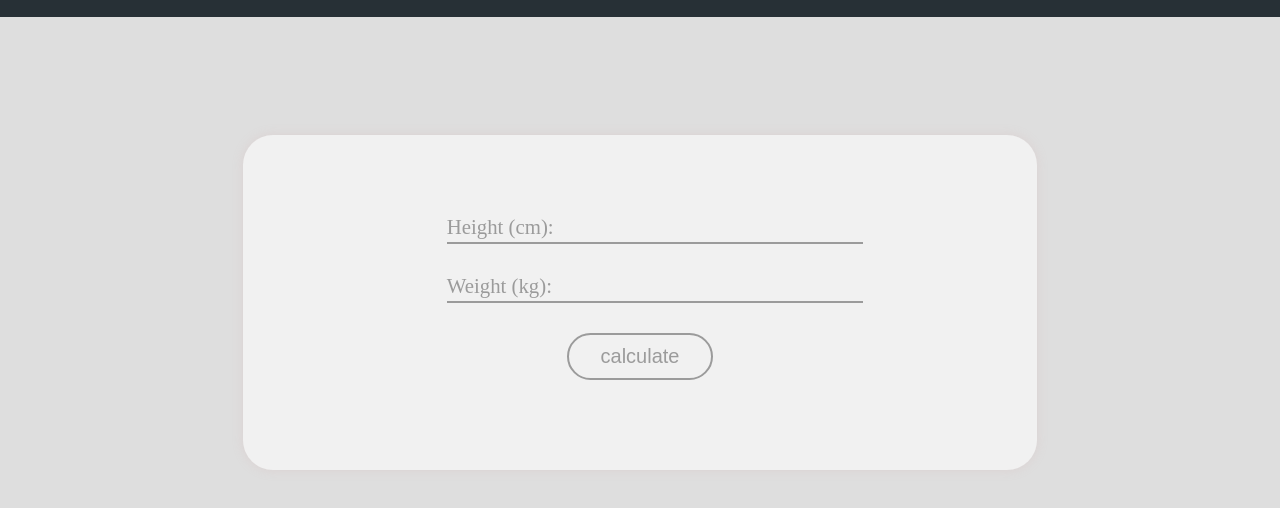
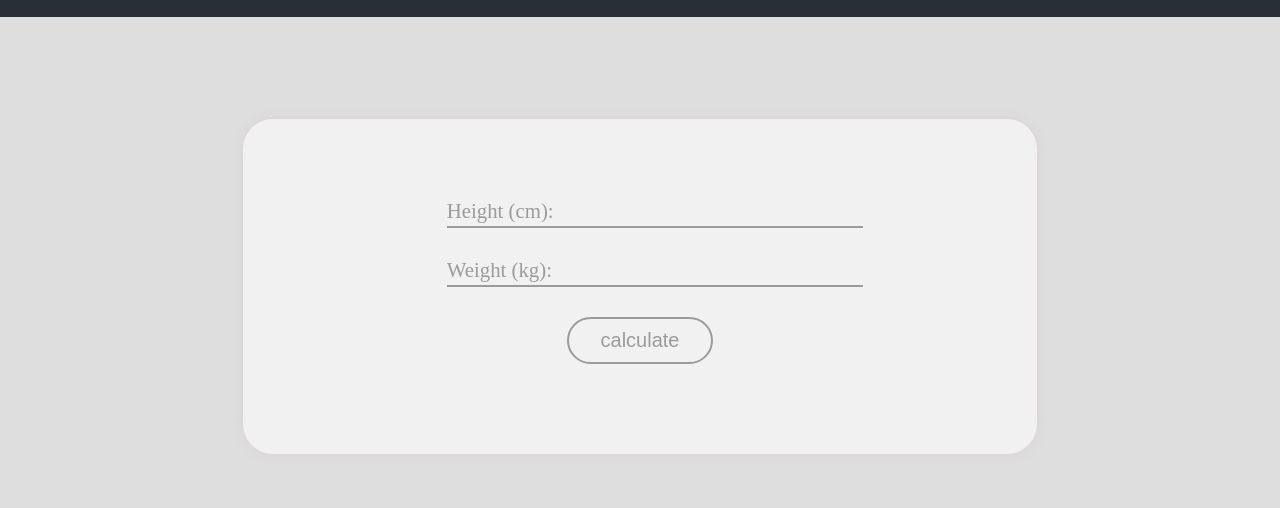
Before and after one commit to hosseinKarimzadeh/Bmi, a plain HTML site: page index.html in a window 1280 px wide. Shown: the part 60-568 px from the top of the page. Drawn offline with Linux system fonts and the light colour scheme.

Commit message:
Update style.css

```diff
--- a/style.css
+++ b/style.css
@@ -17,7 +17,7 @@
 
             section {
                 background-color: #f1f1f1;
-                margin: 7.4rem 15.2rem 1rem;
+                margin: 6.4rem 15.2rem 1rem;
                 padding: 50px;
                 text-align: center;
                 border-radius: 30px;
```
